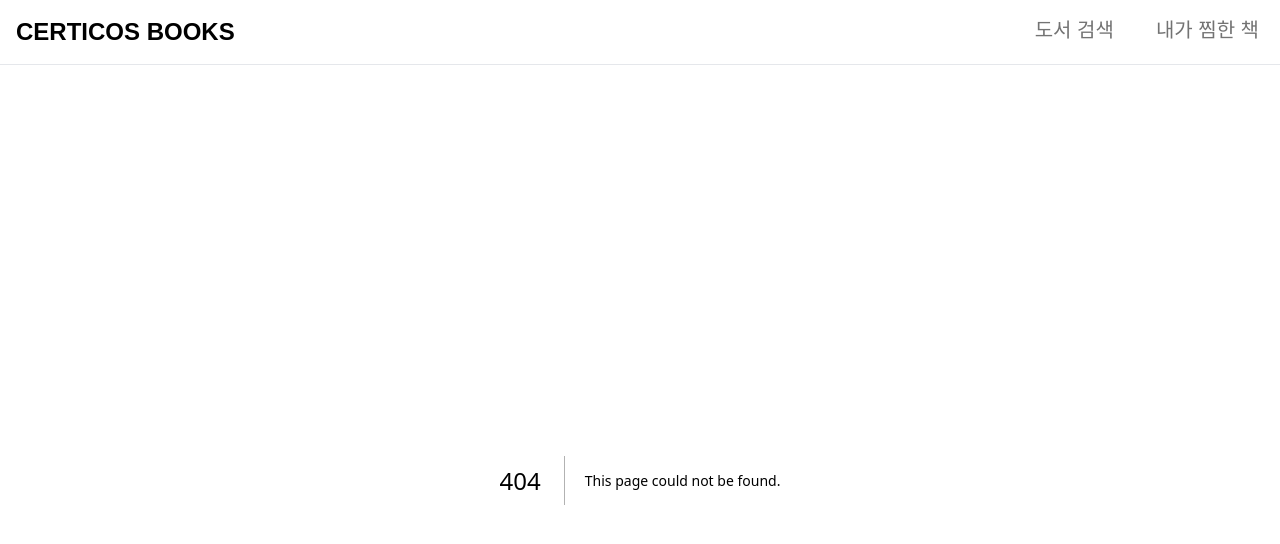
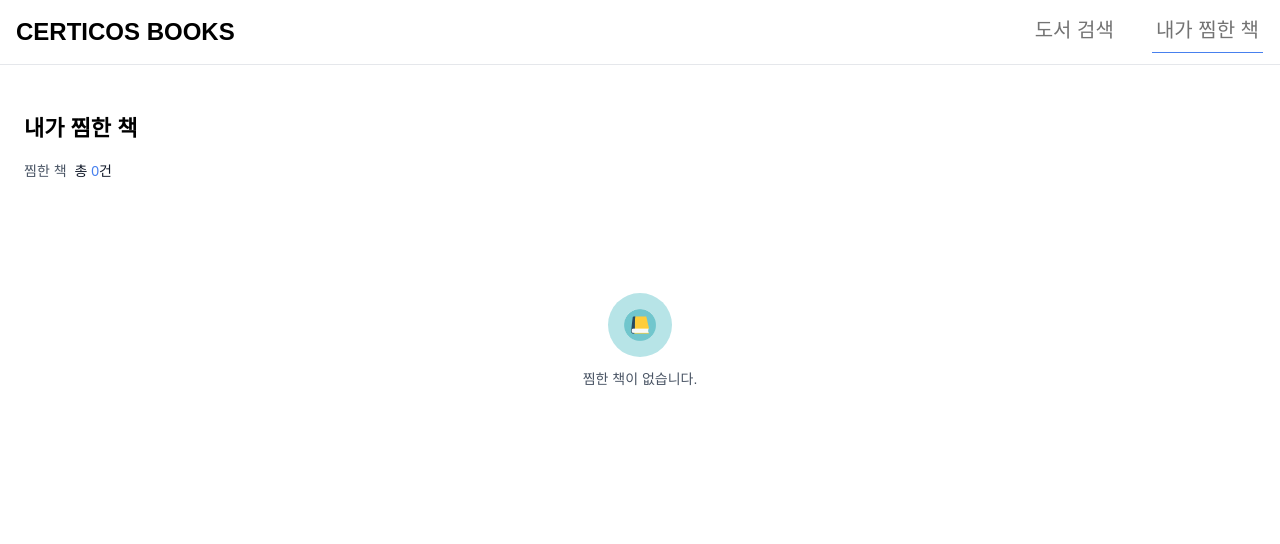
Before and after one commit to madisonrubylee/search-book, a Next.js app: page /favorites in a window 1280 px wide. Before the commit this address had no page. Shown: the top 544 px of the page. Built offline with nearby package versions, Linux system fonts and the light colour scheme.

Commit message:
feat : 내가 찜한 책 페이지 & 찜 기능 구현

```diff
--- /dev/null
+++ b/src/app/favorites/page.tsx
@@ -0,0 +1,60 @@
+"use client";
+
+import { useEffect, useState } from "react";
+import Image from "next/image";
+import { SearchList, SearchResultCount } from "../search/components";
+import { Book } from "../types/search";
+
+export default function FavoritesPage() {
+  const [likedBooks, setLikedBooks] = useState<Book[]>([]);
+  const [isLoading, setIsLoading] = useState(true);
+
+  useEffect(() => {
+    const savedBooks = localStorage.getItem("likedBooks");
+    if (savedBooks) {
+      const books = JSON.parse(savedBooks);
+      const uniqueBooks = books.filter(
+        (book: Book, index: number, self: Book[]) =>
+          index === self.findIndex((b) => b.isbn === book.isbn)
+      );
+      setLikedBooks(uniqueBooks);
+    }
+    setIsLoading(false);
+  }, []);
+
+  const handleLikedBooksChange = (newLikedBooks: Book[]) => {
+    setLikedBooks(newLikedBooks);
+  };
+
+  if (isLoading) {
+    return <div>로딩 중...</div>;
+  }
+
+  return (
+    <div className="max-w-7xl mx-auto px-6 py-8">
+      <div className="mb-8">
+        <h2 className="title2 text-title font-medium mb-4">내가 찜한 책</h2>
+        <SearchResultCount count={likedBooks.length} label="찜한 책" />
+      </div>
+
+      {likedBooks.length === 0 ? (
+        <div className="flex flex-col items-center justify-center py-20">
+          <div className="w-16 h-16 bg-[#B7E4E7] rounded-full flex items-center justify-center mb-3">
+            <Image
+              src="/static/images/icon_book.png"
+              alt="icon_book"
+              width={32}
+              height={32}
+            />
+          </div>
+          <p className="text-sm text-gray-600">찜한 책이 없습니다.</p>
+        </div>
+      ) : (
+        <SearchList
+          books={likedBooks}
+          onLikedBooksChange={handleLikedBooksChange}
+        />
+      )}
+    </div>
+  );
+}
--- a/src/app/layout.tsx
+++ b/src/app/layout.tsx
@@ -16,9 +16,9 @@ export default function RootLayout({ children }: { children: ReactNode }) {
       href: "/search",
     },
     {
-      value: "my-books",
+      value: "favorites",
       label: "내가 찜한 책",
-      href: "/my-books",
+      href: "/favorites",
     },
   ];
 
--- a/src/app/search/components/SearchList.tsx
+++ b/src/app/search/components/SearchList.tsx
@@ -8,11 +8,15 @@ import { ExpandedBookItem } from "./ExpandedBookItem";
 
 interface SearchListProps {
   books: Book[];
+  onLikedBooksChange?: (newLikedBooks: Book[]) => void;
 }
 
-export default function SearchList({ books }: SearchListProps) {
+export default function SearchList({
+  books,
+  onLikedBooksChange,
+}: SearchListProps) {
   const [expandedItem, setExpandedItem] = useState<string | null>(null);
-  const [likedBooks, setLikedBooks] = useState<string[]>([]);
+  const [likedBooks, setLikedBooks] = useState<Book[]>([]);
 
   // TODO: 전역 상태관리 ?
   useEffect(() => {
@@ -23,12 +27,16 @@ export default function SearchList({ books }: SearchListProps) {
   }, []);
 
   const toggleLike = (isbn: string) => {
-    const newLikedBooks = likedBooks.includes(isbn)
-      ? likedBooks.filter((id) => id !== isbn)
-      : [...likedBooks, isbn];
+    const book = books.find((b) => b.isbn === isbn);
+    if (!book) return;
+
+    const newLikedBooks = likedBooks.some((b) => b.isbn === isbn)
+      ? likedBooks.filter((b) => b.isbn !== isbn)
+      : [...likedBooks, book];
 
     setLikedBooks(newLikedBooks);
     localStorage.setItem("likedBooks", JSON.stringify(newLikedBooks));
+    onLikedBooksChange?.(newLikedBooks);
   };
 
   if (books.length === 0) {
@@ -57,7 +65,7 @@ export default function SearchList({ books }: SearchListProps) {
               <div className="animate-fadeIn">
                 <ExpandedBookItem
                   book={book}
-                  isLiked={likedBooks.includes(book.isbn)}
+                  isLiked={likedBooks.some((b) => b.isbn === book.isbn)}
                   onToggleLike={toggleLike}
                   onCollapse={() => setExpandedItem(null)}
                 />
@@ -66,7 +74,7 @@ export default function SearchList({ books }: SearchListProps) {
               <div className="animate-fadeIn">
                 <CollapsedBookItem
                   book={book}
-                  isLiked={likedBooks.includes(book.isbn)}
+                  isLiked={likedBooks.some((b) => b.isbn === book.isbn)}
                   onToggleLike={toggleLike}
                   onExpand={() => setExpandedItem(book.isbn)}
                 />
--- a/src/app/search/components/SearchResultCount.tsx
+++ b/src/app/search/components/SearchResultCount.tsx
@@ -2,14 +2,18 @@
 
 interface SearchResultCountProps {
   count: number;
+  label: string;
 }
 
-export default function SearchResultCount({ count }: SearchResultCountProps) {
+export default function SearchResultCount({
+  count,
+  label,
+}: SearchResultCountProps) {
   return (
     <div className="mb-8">
       <p className="text-sm text-gray-600">
-        도서 검색 결과
-        <span className="text-gray-900">
+        {label}
+        <span className="text-gray-900 ml-2">
           총 <span className="text-palette-primary">{count}</span>건
         </span>
       </p>
--- a/src/app/search/page.tsx
+++ b/src/app/search/page.tsx
@@ -76,7 +76,10 @@ export default function SearchPage() {
         searchHistory={searchHistory}
         onRemoveHistory={removeFromHistory}
       />
-      <SearchResultCount count={data?.meta.total_count || 0} />
+      <SearchResultCount
+        count={data?.meta.total_count || 0}
+        label="도서 검색 결과"
+      />
       <SearchContent query={query} data={data} isLoading={isLoading} />
     </div>
   );
```
